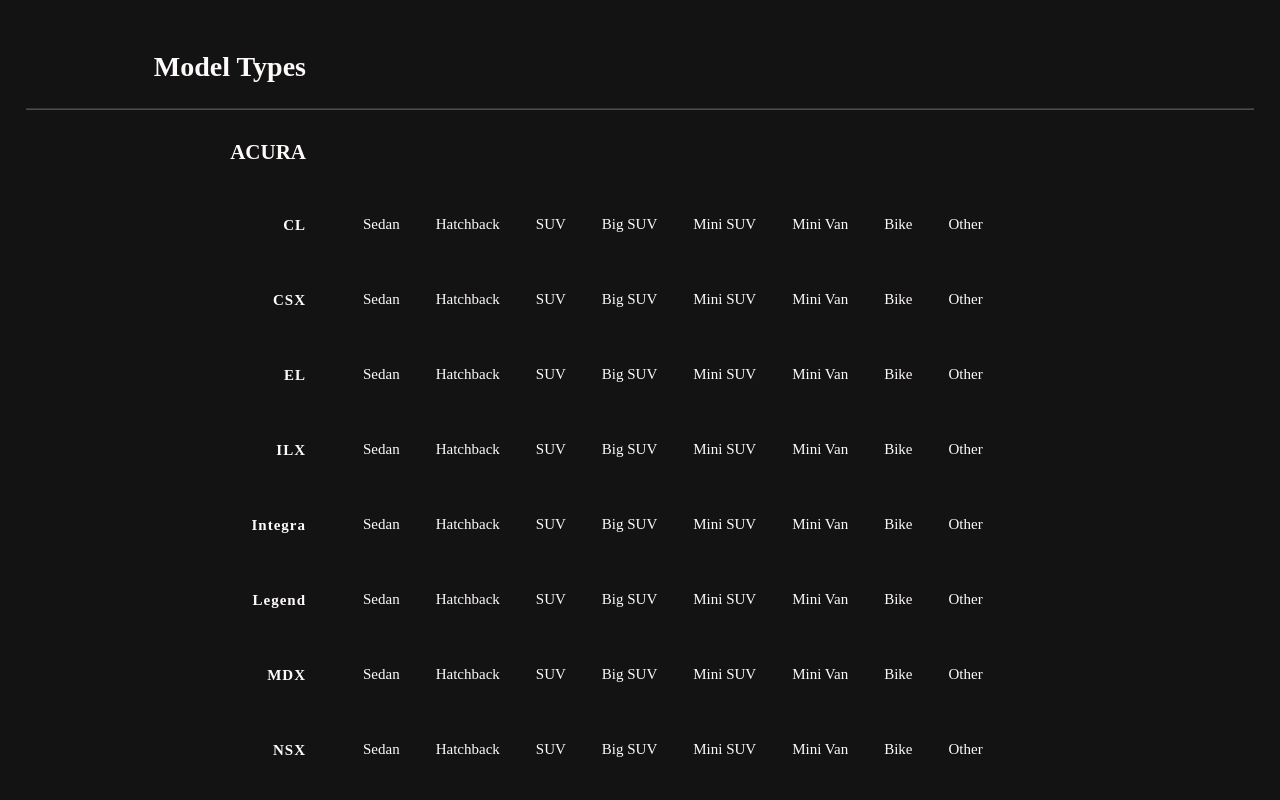
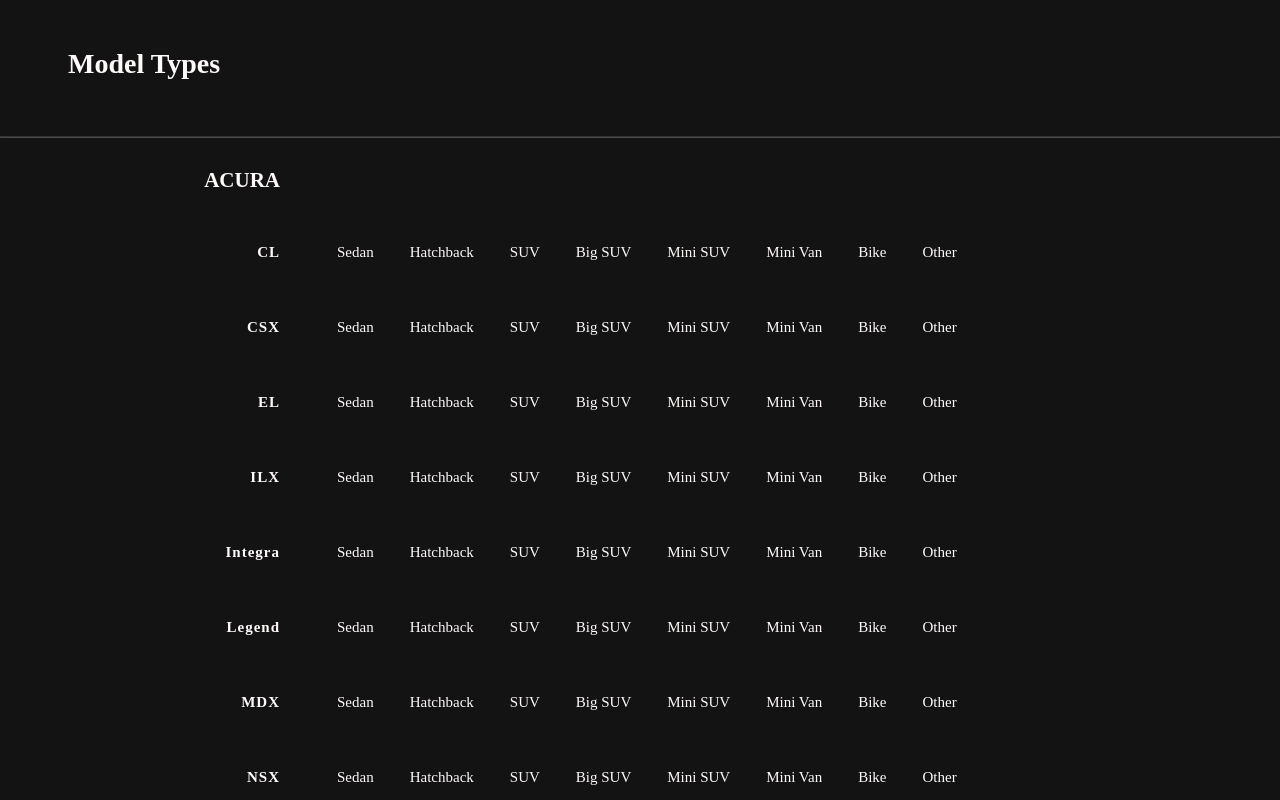
Before and after one commit to webookat/model-types, a React (Create React App) app: page / in a window 1280 px wide. Shown: the top 800 px of the page. Built offline with nearby package versions, Linux system fonts and the light colour scheme.

Commit message:
added tab switching

```diff
--- a/src/App.css
+++ b/src/App.css
@@ -6,13 +6,14 @@
   font-family: 'Avenir Next';
   font-size: 14px;
   line-height: 1.6;
-  padding: 26px;
+  padding: 0;
   user-select: none
 }
 
 h1 {
-  width: 280px;
-  text-align: right;
+  padding: 42px;
+  padding-left: 68px;
+  margin: 0;
 }
 
 hr {
@@ -81,7 +82,7 @@
   background: transparent;
   margin: 0;
   padding: 0;
-  outline: none;
+  /* outline: none; */
   border-radius: 3px;
   cursor: pointer;
 }
--- a/src/App.js
+++ b/src/App.js
@@ -1,5 +1,5 @@
 import React from 'react'
-import './App.css'
+import './app.css'
 import json from './data.json'
 
 var pressed = false
--- a/src/index.js
+++ b/src/index.js
@@ -1,7 +1,7 @@
 import React from 'react'
 import ReactDOM from 'react-dom'
 import './index.css'
-import App from './App'
+import App from './app'
 import * as serviceWorker from './serviceWorker'
 
 ReactDOM.render(<App />, document.getElementById('root'))
```
Also changed, not shown: 1 other file (tests, documents, lock files or other folders).
